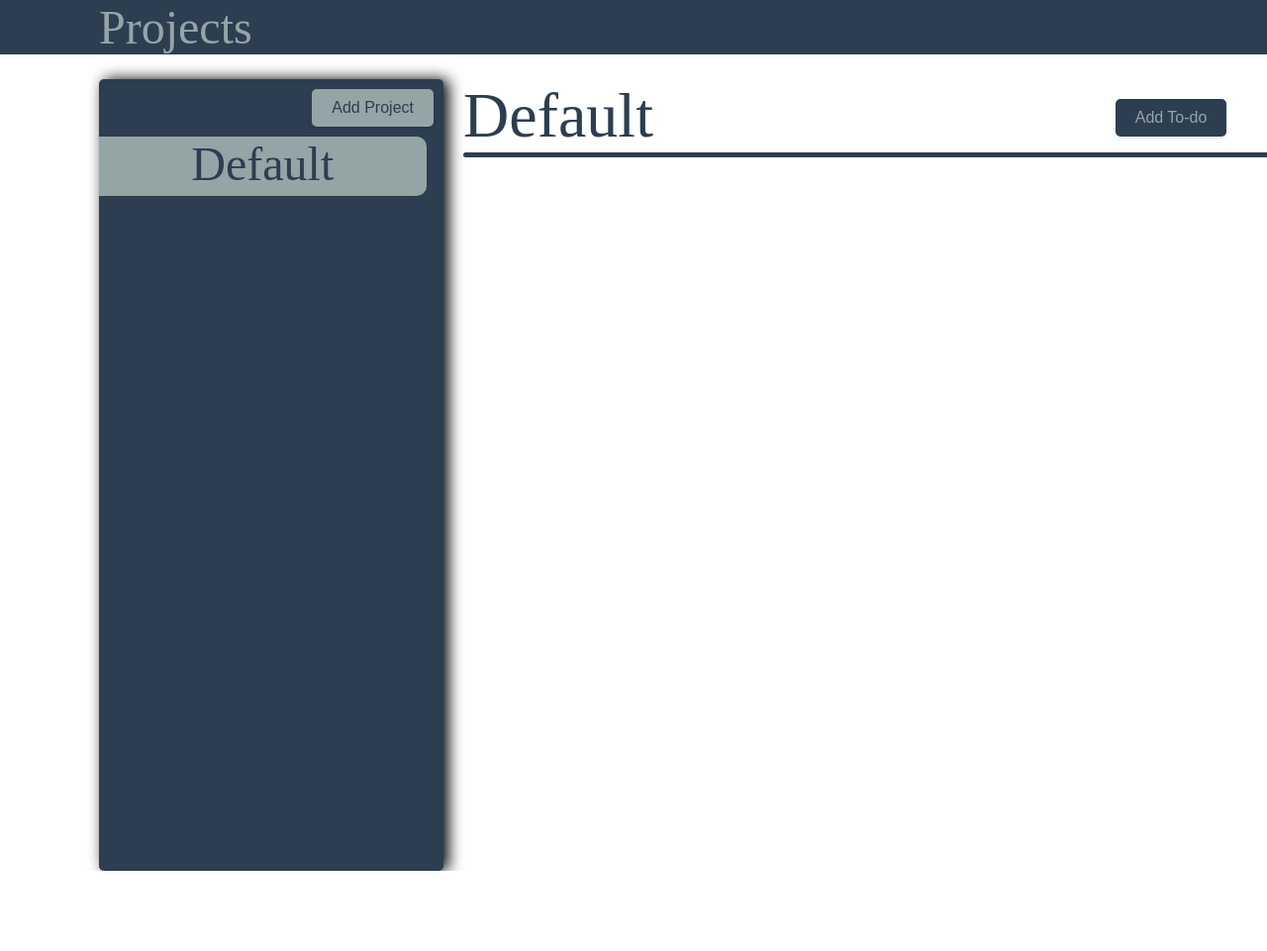
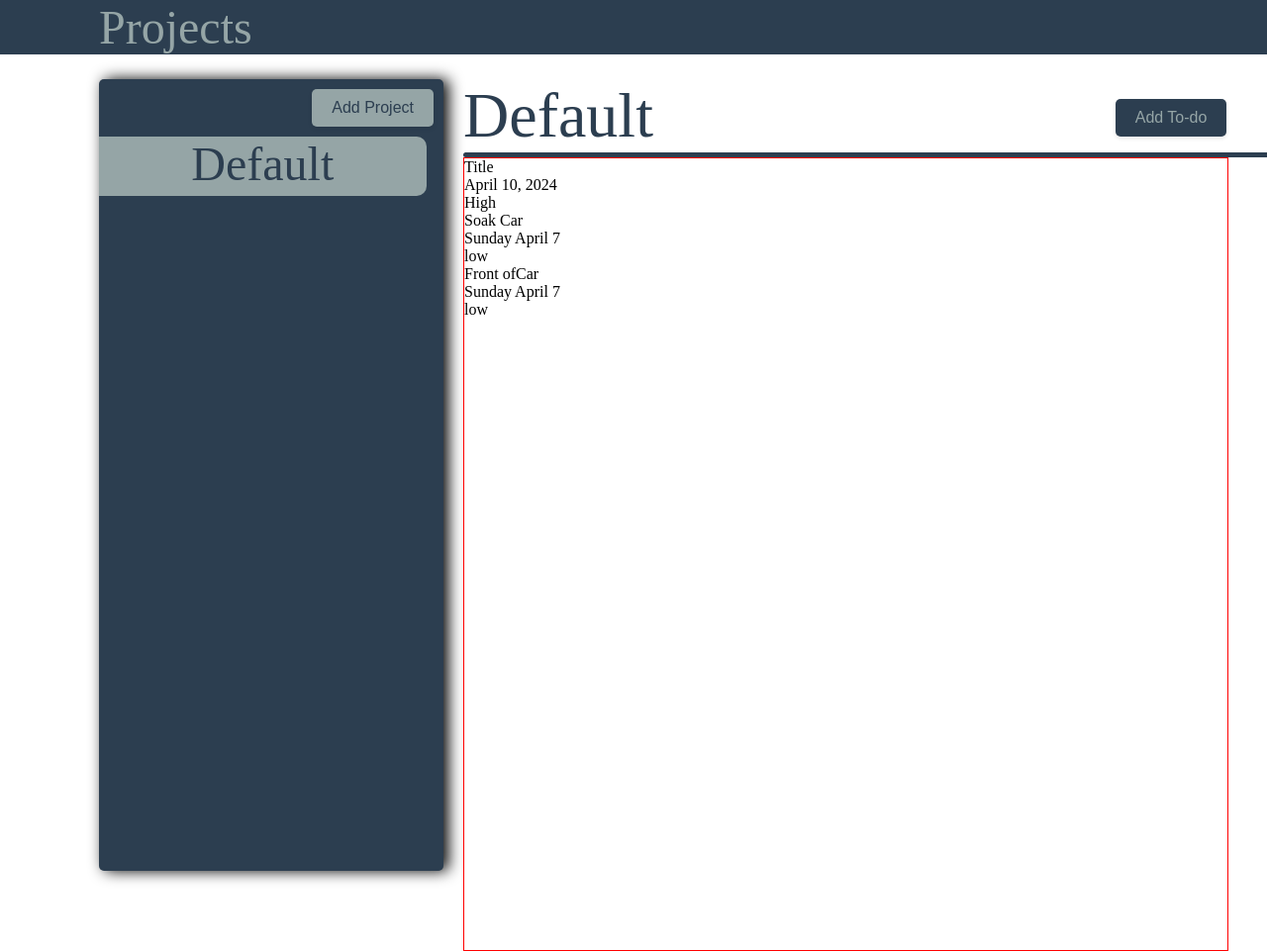
Before and after one commit to gibbonsjoey95/Project-Organizer, a website built with webpack: page src/index.html in a window 1280 px wide. Shown: the whole page at 99% size. Before the commit the page ends 880 px from the top, so only its background shows below. Built offline with nearby package versions, Linux system fonts and the light colour scheme.

Commit message:
addind each projects todos to the main content page

```diff
--- a/src/create_project.js
+++ b/src/create_project.js
@@ -5,7 +5,32 @@ const listOfProjects = [
         name: 'Default',
         active: true,
         id: 1,
-        todoList: []
+        todoList: [
+            {
+                title: 'Title',
+                description: 'Description of the todo',
+                dueDate: 'April 10, 2024',
+                priority: 'High',
+                checklist: 'incomplete',
+                notes: 'This is just default'
+            },
+            {
+                title: "Soak Car",
+                description: "Spray Car with a good amout of water",
+                dueDate: 'Sunday April 7',
+                priority: 'low',
+                checklist: 'incomplete',
+                notes: 'Example'
+            },
+            {
+                title: "Front ofCar",
+                description: "Grab towel and scrub front of car",
+                dueDate: 'Sunday April 7',
+                priority: 'low',
+                checklist: 'incomplete',
+                notes: 'Example 2'
+            }
+        ]
     }
 ]
 
--- a/src/project_content.js
+++ b/src/project_content.js
@@ -25,8 +25,12 @@ titleBar.classList.add('title-bar')
 projectTitleContainer.appendChild(projectTitle)
 projectTitleContainer.appendChild(todoButtonContainer)
 
+const projectTodoContainer = document.createElement('div')
+projectTodoContainer.classList.add('project-todo-container')
+
 projectContainer.appendChild(projectTitleContainer)
 projectContainer.appendChild(titleBar)
+projectContainer.appendChild(projectTodoContainer)
 
 const updateProjectTitle = () => {
     let activeProject = listOfProjects.find((project) => project.active)
@@ -36,8 +40,35 @@ const updateProjectTitle = () => {
     console.log(listOfProjects)
 }
 
+const updateTodoList = () => {
+    projectTodoContainer.textContent = ''
+
+    let activeProject = listOfProjects.find((project) => project.active)
+
+    activeProject.todoList.forEach((todo) => {
+        const todoContainer = document.createElement('div')
+        todoContainer.classList.add('todo-container')
+
+        const todoTitle = document.createElement('h3')
+        todoTitle.textContent = todo.title
+
+        const todoDueDate = document.createElement('p')
+        todoDueDate.textContent = todo.dueDate
+
+        const todoPriority = document.createElement('p')
+        todoPriority.textContent = todo.priority
+
+        todoContainer.appendChild(todoTitle)
+        todoContainer.appendChild(todoDueDate)
+        todoContainer.appendChild(todoPriority)
+
+        projectTodoContainer.appendChild(todoContainer)
+    })
+}
+
 const mainContent = () => {
     updateProjectTitle()
+    updateTodoList()
 
     return projectContainer
 }
--- a/src/sidebar.js
+++ b/src/sidebar.js
@@ -17,7 +17,7 @@ addProjectButton.classList.add('add-project-btn')
 buttonContainer.appendChild(addProjectButton)
 
 
-const updateList = () => {
+const updateProjectList = () => {
     projectTitleContainer.textContent = ''
 
     listOfProjects.forEach((project) => {
@@ -41,12 +41,12 @@ const updateList = () => {
 }
 
 const sidebar = () => {
-    updateList()
+    updateProjectList()
 
     addProjectButton.addEventListener('click', () => {
         createProject(prompt('Add a title'))
 
-        updateList()
+        updateProjectList()
     })
 
 
--- a/src/styles.css
+++ b/src/styles.css
@@ -137,3 +137,9 @@ body {
     background-color: #2c3e50;
     border-radius: 5px 0 0 5px;
 }
+
+.project-todo-container {
+    border: solid red 1px;
+    height: 100vh;
+    width: 95%;
+}
```
Also changed, not shown: dist/main.js, src/create_todo.js (added), src/todo.js (added).
